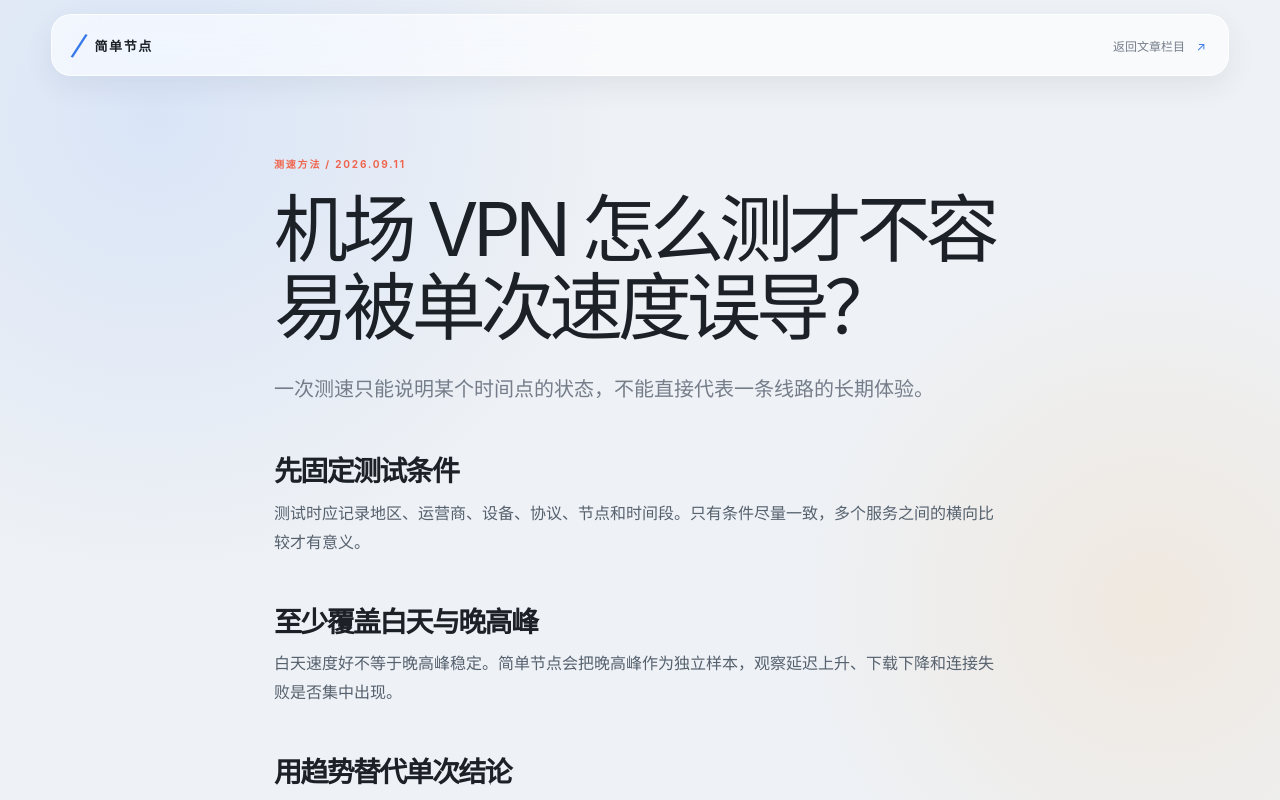
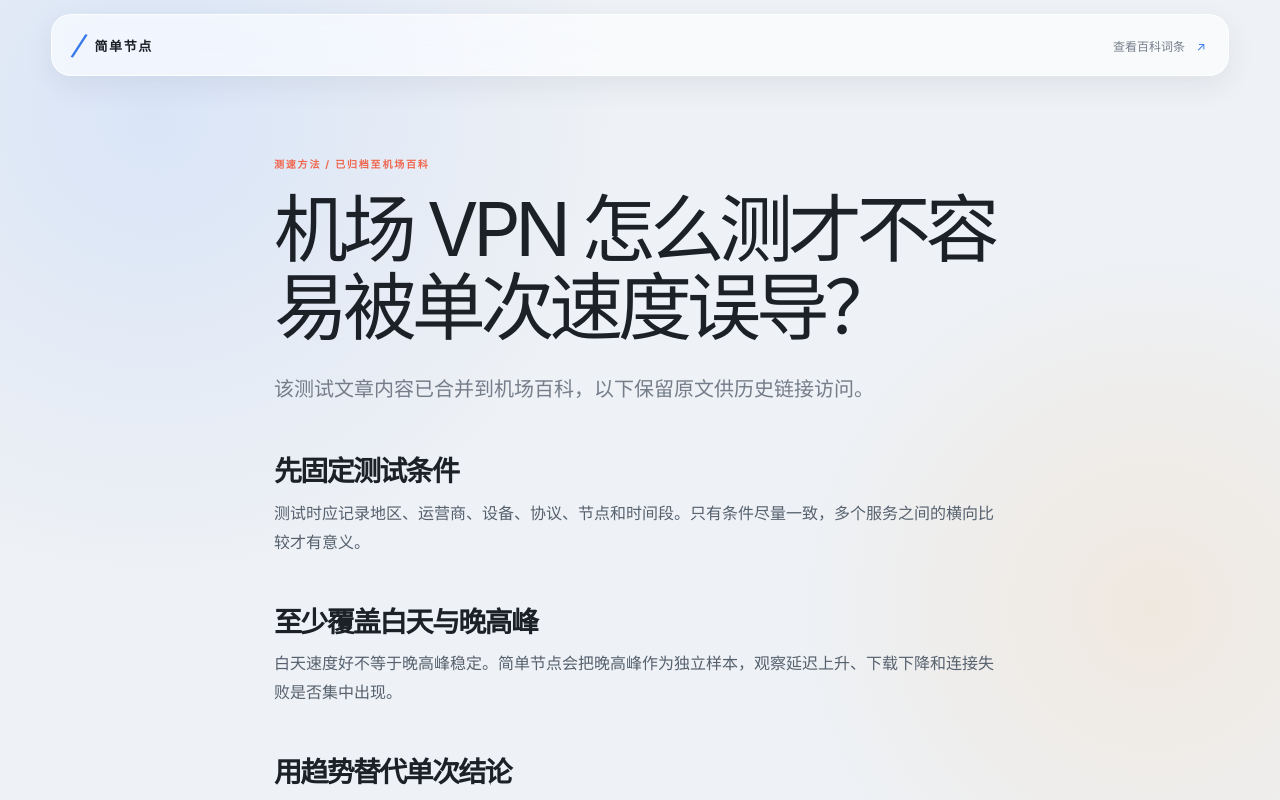
Before and after one commit to xief6752-star/easynode, a Next.js app: page /articles/how-we-test-vpn in a window 1280 px wide. Shown: the top 800 px of the page. Built offline with nearby package versions, Linux system fonts and the light colour scheme; no server answers.

Commit message:
Consolidate testing articles into airport wiki

```diff
--- a/src/app/articles/[slug]/page.tsx
+++ b/src/app/articles/[slug]/page.tsx
@@ -7,18 +7,20 @@ const articleData = {
   "peak-hour-vpn": { category: "选购指南", title: "晚高峰选机场，应该重点看哪些数据？", intro: "晚高峰是观察线路拥堵和真实可用性的关键时间窗口。", sections: [{ heading: "看延迟增幅", body: "不要只看绝对延迟，还要比较白天和晚高峰的变化幅度。延迟突然升高，通常说明线路在高负载时更容易拥堵。" }, { heading: "看速度下降比例", body: "晚高峰下载速度下降比例比白天峰值更有参考价值。连续多天保持稳定，才更接近日常使用体验。" }, { heading: "看失败和重连记录", body: "连接失败、频繁断线和重连时间应单独记录。速度不错但经常掉线的线路，不应只凭峰值速度获得高评价。" }] },
 } as const;
 
+const wikiByArticle = { "how-we-test-vpn": "vpn-test-methodology", "isp-comparison": "latency-and-jitter", "peak-hour-vpn": "peak-hour-testing" } as const;
+
 export function generateStaticParams() { return Object.keys(articleData).map((slug) => ({ slug })); }
 
 export async function generateMetadata({ params }: { params: Promise<{ slug: string }> }): Promise<Metadata> {
   const { slug } = await params;
   const article = articleData[slug as keyof typeof articleData];
   if (!article) return {};
-  return { title: article.title, description: `${article.intro}${article.sections.map((section) => section.body).join("")}`, alternates: { canonical: `/articles/${slug}` } };
+  return { title: article.title, description: `${article.intro}${article.sections.map((section) => section.body).join("")}`, alternates: { canonical: `/wiki/${wikiByArticle[slug as keyof typeof wikiByArticle]}` } };
 }
 
 export default async function ArticleDetailPage({ params }: { params: Promise<{ slug: string }> }) {
   const { slug } = await params;
   const article = articleData[slug as keyof typeof articleData];
   if (!article) notFound();
-  return <main className="article-detail-shell"><nav className="topbar article-topbar"><a className="brand" href="/"><span className="brand-mark">/</span> 简单节点</a><a className="back-link" href="/articles">返回文章栏目 <span>↗</span></a></nav><article className="article-detail"><p className="eyebrow">{article.category} / 2026.09.11</p><h1>{article.title}</h1><p className="article-intro">{article.intro}</p>{article.sections.map((section) => <section key={section.heading}><h2>{section.heading}</h2><p>{section.body}</p></section>)}<div className="article-source"><strong>测试说明</strong><p>本文为简单节点的公开方法说明。具体数据请以对应机场详情页的测试时间、地区、运营商和样本记录为准。</p></div></article><footer><span className="brand"><span className="brand-mark">/</span> 简单节点</span><span>数据来自独立测试，仅供参考。请遵守当地法律与服务条款。</span><span>© 2026 简单节点</span></footer></main>;
+  return <main className="article-detail-shell"><nav className="topbar article-topbar"><a className="brand" href="/"><span className="brand-mark">/</span> 简单节点</a><a className="back-link" href={`/wiki/${wikiByArticle[slug as keyof typeof wikiByArticle]}`}>查看百科词条 <span>↗</span></a></nav><article className="article-detail"><p className="eyebrow">{article.category} / 已归档至机场百科</p><h1>{article.title}</h1><p className="article-intro">该测试文章内容已合并到机场百科，以下保留原文供历史链接访问。</p>{article.sections.map((section) => <section key={section.heading}><h2>{section.heading}</h2><p>{section.body}</p></section>)}<div className="article-source"><strong>查看新版词条</strong><p><a href={`/wiki/${wikiByArticle[slug as keyof typeof wikiByArticle]}`}>前往机场百科查看完整、持续更新的内容 →</a></p></div></article><footer><span className="brand"><span className="brand-mark">/</span> 简单节点</span><span>数据来自独立测试，仅供参考。</span><span>© 2026 简单节点</span></footer></main>;
 }
--- a/src/app/articles/page.tsx
+++ b/src/app/articles/page.tsx
@@ -13,9 +13,9 @@ export const metadata: Metadata = {
 };
 
 const articles = [
-  { category: "测速方法", date: "2026.09.11", title: "机场 VPN 怎么测才不容易被单次速度误导？", excerpt: "为什么一次测速不能代表长期体验，以及简单节点如何用多地区、多时段和晚高峰复测建立更可靠的结论。", href: "/articles/how-we-test-vpn" },
-  { category: "运营商观察", date: "2026.09.11", title: "移动、联通、电信的机场线路表现有什么差异？", excerpt: "从延迟、抖动、下载速度和连接成功率四个维度，理解同一节点在不同网络运营商下的表现变化。", href: "/articles/isp-comparison" },
-  { category: "选购指南", date: "2026.09.11", title: "晚高峰选机场，应该重点看哪些数据？", excerpt: "晚高峰是判断线路拥堵和稳定性的关键窗口。看懂延迟、速度下降比例和断线记录，避免只看白天峰值。", href: "/articles/peak-hour-vpn" },
+  { category: "测速方法", date: "2026.09.11", title: "机场 VPN 怎么测才不容易被单次速度误导？", excerpt: "为什么一次测速不能代表长期体验，以及简单节点如何用多地区、多时段和晚高峰复测建立更可靠的结论。", href: "/wiki/vpn-test-methodology" },
+  { category: "运营商观察", date: "2026.09.11", title: "移动、联通、电信的机场线路表现有什么差异？", excerpt: "从延迟、抖动、下载速度和连接成功率四个维度，理解同一节点在不同网络运营商下的表现变化。", href: "/wiki/latency-and-jitter" },
+  { category: "选购指南", date: "2026.09.11", title: "晚高峰选机场，应该重点看哪些数据？", excerpt: "晚高峰是判断线路拥堵和稳定性的关键窗口。看懂延迟、速度下降比例和断线记录，避免只看白天峰值。", href: "/wiki/peak-hour-testing" },
 ];
 
 export default function ArticlesPage() {
--- a/src/app/page.tsx
+++ b/src/app/page.tsx
@@ -62,7 +62,7 @@ export default function Home() {
         <script type="application/ld+json" dangerouslySetInnerHTML={{ __html: JSON.stringify({ "@context": "https://schema.org", "@type": "FAQPage", mainEntity: [{ "@type": "Question", name: "简单节点的测速结果可靠吗？", acceptedAnswer: { "@type": "Answer", text: "结果反映固定测试节点、地区、运营商和测试时间下的表现，适合横向比较，不代表所有用户都能获得完全相同的速度。" } }, { "@type": "Question", name: "你们如何给出综合评分？", acceptedAnswer: { "@type": "Answer", text: "评分由稳定性、晚高峰速度、连接成功率、延迟与抖动、价格和客户端体验组成，并在评测页公开各项权重。" } }, { "@type": "Question", name: "推荐是否包含商业合作？", acceptedAnswer: { "@type": "Answer", text: "商业合作和推荐评分分开处理，赞助、联盟链接或利益关系会明确披露。" } }] }) }} />
       </section>
 
-      <section className="home-articles" id="articles"><div className="section-heading"><div><p className="eyebrow">THE NOTEBOOK</p><h2>测试文章</h2></div><a className="text-link" href="/articles">进入文章栏目 ↗</a></div><div className="home-article-grid"><a href="/articles/how-we-test-vpn"><span>01 / 测速方法</span><strong>机场 VPN 怎么测才不容易被单次速度误导？</strong><small>多地区、多时段与 7 天趋势的测试方法。</small></a><a href="/articles/isp-comparison"><span>02 / 运营商观察</span><strong>移动、联通、电信的机场线路表现有什么差异？</strong><small>理解同一节点在不同网络下的变化。</small></a><a href="/articles/peak-hour-vpn"><span>03 / 选购指南</span><strong>晚高峰选机场，应该重点看哪些数据？</strong><small>从延迟增幅、速度下降和断线记录判断。</small></a></div></section>
+      <section className="home-articles" id="articles"><div className="section-heading"><div><p className="eyebrow">THE NOTEBOOK</p><h2>测试文章</h2></div><a className="text-link" href="/wiki">进入机场百科 ↗</a></div><div className="home-article-grid"><a href="/wiki/vpn-test-methodology"><span>01 / 测速方法</span><strong>机场 VPN 怎么测才不容易被单次速度误导？</strong><small>多地区、多时段与 7 天趋势的测试方法。</small></a><a href="/wiki/latency-and-jitter"><span>02 / 运营商观察</span><strong>移动、联通、电信的机场线路表现有什么差异？</strong><small>理解同一节点在不同网络下的变化。</small></a><a href="/wiki/peak-hour-testing"><span>03 / 选购指南</span><strong>晚高峰选机场，应该重点看哪些数据？</strong><small>从延迟增幅、速度下降和断线记录判断。</small></a></div></section>
 
       <section className="archive-section" id="archive"><div className="section-heading"><div><p className="eyebrow">THE ARCHIVE</p><h2>过往推荐</h2></div><a className="text-link" href="#archive">查看全部 ↗</a></div><div className="archive-list">{history.map((item) => <article className="archive-item" key={item.date}><span className="archive-date">{item.date}<small> / 2026</small></span><div><strong>{item.name}</strong><p>{item.note}</p></div><span className="archive-score">{item.score}<small> / 100</small></span><span className="arrow">↗</span></article>)}</div></section>
 
--- a/src/app/sitemap.ts
+++ b/src/app/sitemap.ts
@@ -13,6 +13,6 @@ export default function sitemap(): MetadataRoute.Sitemap {
     { url: `${baseUrl}/articles`, lastModified: updatedAt, changeFrequency: "weekly", priority: 0.8 },
     ...["how-we-test-vpn", "isp-comparison", "peak-hour-vpn"].map((slug) => ({ url: `${baseUrl}/articles/${slug}`, lastModified: updatedAt, changeFrequency: "monthly" as const, priority: 0.7 })),
     { url: `${baseUrl}/wiki`, lastModified: updatedAt, changeFrequency: "weekly", priority: 0.8 },
-    ...["what-is-airport-vpn", "iepl-iplc-dedicated-line", "latency-and-jitter", "peak-hour-testing", "streaming-unlock-testing", "monthly-vs-yearly-plan"].map((slug) => ({ url: `${baseUrl}/wiki/${slug}`, lastModified: updatedAt, changeFrequency: "monthly" as const, priority: 0.7 })),
+    ...["what-is-airport-vpn", "iepl-iplc-dedicated-line", "latency-and-jitter", "vpn-test-methodology", "peak-hour-testing", "streaming-unlock-testing", "monthly-vs-yearly-plan"].map((slug) => ({ url: `${baseUrl}/wiki/${slug}`, lastModified: updatedAt, changeFrequency: "monthly" as const, priority: 0.7 })),
   ];
 }
--- a/src/app/wiki/[slug]/page.tsx
+++ b/src/app/wiki/[slug]/page.tsx
@@ -5,7 +5,8 @@ const wiki = {
   "what-is-airport-vpn": { category: "基础概念", title: "机场 VPN 是什么？机场、节点和订阅有什么区别？", intro: "机场通常指提供代理节点订阅服务的平台，用户通过客户端导入订阅后，可以选择不同地区的线路进行连接。", sections: [{ h: "机场是什么？", p: "机场是对代理节点订阅服务的俗称。它通常提供多个地区的节点、流量套餐、订阅地址和使用说明，用户再通过 Clash、Shadowrocket、sing-box 等客户端连接。" }, { h: "节点和线路有什么区别？", p: "节点是客户端里可以选择的具体入口，线路则描述数据经过的网络路径。同一机场可能同时提供普通中转、专线和不同地区的节点。" }, { h: "订阅链接是什么？", p: "订阅链接通常包含节点配置，客户端可以通过它获取或更新节点列表。订阅链接属于敏感信息，不应公开分享，也不应放入公开测速数据。" }] },
   "iepl-iplc-dedicated-line": { category: "线路类型", title: "IEPL 和 IPLC 专线是什么？和普通中转有什么区别？", intro: "IEPL 和 IPLC 常被用于描述跨境专线类型，通常强调更稳定的网络路径和更好的高峰期表现。", sections: [{ h: "专线通常解决什么问题？", p: "专线的核心价值通常是减少公共网络路径上的拥堵和波动，但实际效果取决于入口、出口、地区、运营商和服务商容量。" }, { h: "专线一定更快吗？", p: "不一定。专线可能带来更低的抖动和更稳定的高峰体验，但最终仍需看同一时间、同一地区下的实测数据，不能只根据线路名称判断。" }, { h: "普通中转适合谁？", p: "普通中转价格通常更低，适合网页浏览、轻量视频和备用线路。对稳定性要求较高的用户，可以把专线和中转组合比较。" }] },
   "latency-and-jitter": { category: "测速指标", title: "延迟和抖动怎么看？多少 ms 才算流畅？", intro: "延迟反映数据往返所需时间，抖动反映延迟变化幅度。两个指标都不能脱离使用场景单独判断。", sections: [{ h: "延迟是什么？", p: "延迟通常以 ms 表示，数值越低，交互响应越快。网页浏览对延迟有一定容忍度，实时语音、视频会议和游戏会更依赖低延迟。" }, { h: "抖动为什么重要？", p: "抖动较大时，连接响应会忽快忽慢，可能导致语音断续、画面卡顿或实时操作不稳定。观察平均值之外，也应关注高峰时段的波动。" }, { h: "如何比较？", p: "建议在相同地区、运营商、节点和时间段测试，记录平均延迟、最大延迟、抖动和失败次数，而不是只截取一次 ping 结果。" }] },
-  "peak-hour-testing": { category: "测试方法", title: "为什么要看晚高峰测速？白天速度快有用吗？", intro: "晚高峰通常是网络负载较高的时段，更容易暴露线路的拥堵、降速和断线问题。", sections: [{ h: "什么时间算晚高峰？", p: "不同地区时间可能不同，常见观察窗口是本地时间 20:00 到 24:00。测试报告应标注具体日期和时间，而不是笼统写成高峰期。" }, { h: "重点看哪些变化？", p: "比较白天与晚高峰的延迟、下载速度、抖动、连接成功率和重连时间。速度下降比例和失败记录往往比单次最高速度更有参考价值。" }, { h: "为什么要连续测试？", p: "一天的异常可能来自本地网络、服务维护或临时拥堵。连续 7 天采样可以减少偶然性，更接近日常使用中的真实表现。" }] },
+  "vpn-test-methodology": { category: "测试方法", title: "机场 VPN 怎么测才不容易被单次速度误导？", intro: "一次测速只能说明某个时间点的状态，不能直接代表一条线路的长期体验。", sections: [{ h: "先固定测试条件", p: "测试时应记录地区、运营商、设备、协议、节点和时间段。只有条件尽量一致，多个服务之间的横向比较才有意义。" }, { h: "至少覆盖白天与晚高峰", p: "白天速度好不等于晚高峰稳定。应把晚高峰作为独立样本，观察延迟上升、下载下降和连接失败是否集中出现。" }, { h: "用趋势替代单次结论", p: "建议观察 7 天以上的成功率、平均延迟、抖动和速度变化。短期峰值可以作为参考，但不应直接成为推荐理由。" }, { h: "按自己的运营商验证", p: "同一个节点在移动、联通和电信下可能出现不同表现。公开榜单适合初步筛选，最终选择应参考与你相同运营商、相近地区和相近时段的记录。" }] },
+  "peak-hour-testing": { category: "测试方法", title: "为什么要看晚高峰测速？白天速度快有用吗？", intro: "晚高峰通常是网络负载较高的时段，更容易暴露线路的拥堵、降速和断线问题。一次测速只能说明某个时间点，不能直接代表长期体验。", sections: [{ h: "先固定测试条件", p: "测试时应记录地区、运营商、设备、协议、节点和时间段。只有条件尽量一致，多个服务之间的横向比较才有意义。" }, { h: "什么时间算晚高峰？", p: "不同地区时间可能不同，常见观察窗口是本地时间 20:00 到 24:00。测试报告应标注具体日期和时间，而不是笼统写成高峰期。" }, { h: "重点看哪些变化？", p: "比较白天与晚高峰的延迟、下载速度、抖动、连接成功率和重连时间。速度下降比例和失败记录往往比单次最高速度更有参考价值。" }, { h: "为什么要连续测试？", p: "一天的异常可能来自本地网络、服务维护或临时拥堵。连续 7 天采样可以减少偶然性，更接近日常使用中的真实表现。" }] },
   "streaming-unlock-testing": { category: "使用场景", title: "机场的流媒体解锁测试应该怎么看？", intro: "流媒体解锁测试回答的是某个节点能否访问特定服务，不等于这个节点在所有时段都稳定或速度足够。", sections: [{ h: "解锁测试记录什么？", p: "应记录测试日期、节点地区、服务名称、账号地区和测试结果。Netflix、Disney+、YouTube Premium 以及 AI 服务的判断条件可能不同。" }, { h: "解锁成功就够了吗？", p: "不够。还需要结合晚高峰速度、缓冲情况、画质、延迟和连续播放稳定性。一个能打开页面但经常缓冲的节点，不能算完整的优质体验。" }, { h: "为什么结果会变化？", p: "平台策略、节点 IP、出口地址和服务商线路都可能变化，所以解锁结果应标注测试日期，不能永久承诺。" }] },
   "monthly-vs-yearly-plan": { category: "套餐选择", title: "机场套餐选月付还是年付？如何降低跑路风险？", intro: "套餐周期越长，单价可能越低，但预付风险也越高。选择时应在价格和可控风险之间取平衡。", sections: [{ h: "月付有什么优点？", p: "月付成本较低，适合新机场试用和需要观察稳定性的用户。先用短周期验证节点、流量规则、客服和退款政策，再决定是否续费。" }, { h: "年付一定划算吗？", p: "年付只有在服务长期稳定、退款规则清晰且用户确定长期使用时才可能划算。低价不应成为一次性大额充值的唯一理由。" }, { h: "购买前检查什么？", p: "建议检查运营时间、套餐流量、设备数量、超量规则、退款条件、客服渠道和服务条款，并保留付款凭证。" }] },
 } as const;
--- a/src/app/wiki/page.tsx
+++ b/src/app/wiki/page.tsx
@@ -11,6 +11,7 @@ const entries = [
   { slug: "what-is-airport-vpn", category: "基础概念", title: "机场 VPN 是什么？机场、节点和订阅有什么区别？", excerpt: "理解机场服务、节点线路、订阅链接和客户端之间的关系，先建立正确的基础概念。" },
   { slug: "iepl-iplc-dedicated-line", category: "线路类型", title: "IEPL 和 IPLC 专线是什么？和普通中转有什么区别？", excerpt: "从线路路径、晚高峰拥堵、价格和适用场景，解释 IEPL/IPLC 专线与普通中转的差异。" },
   { slug: "latency-and-jitter", category: "测速指标", title: "延迟和抖动怎么看？多少 ms 才算流畅？", excerpt: "延迟、抖动分别代表什么，为什么视频会议和游戏比网页浏览更依赖稳定的低抖动线路。" },
+  { slug: "vpn-test-methodology", category: "测试方法", title: "机场 VPN 怎么测才不容易被单次速度误导？", excerpt: "固定地区、运营商、设备、协议和时间，用连续样本而不是单次峰值建立更可靠的结论。" },
   { slug: "peak-hour-testing", category: "测试方法", title: "为什么要看晚高峰测速？白天速度快有用吗？", excerpt: "晚高峰是观察线路拥堵的关键时间，了解速度下降比例、延迟变化和断线记录的意义。" },
   { slug: "streaming-unlock-testing", category: "使用场景", title: "机场的流媒体解锁测试应该怎么看？", excerpt: "Netflix、Disney+、YouTube 和 AI 服务的解锁结果如何记录，解锁成功为什么不等于线路稳定。" },
   { slug: "monthly-vs-yearly-plan", category: "套餐选择", title: "机场套餐选月付还是年付？如何降低跑路风险？", excerpt: "比较月付、季付和年付的价格与风险，整理购买前应检查的退款、流量和运营信息。" },
```
